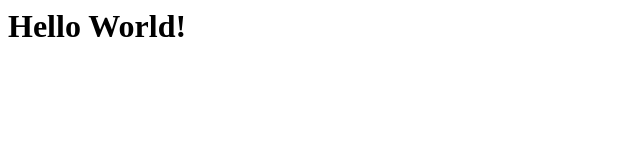
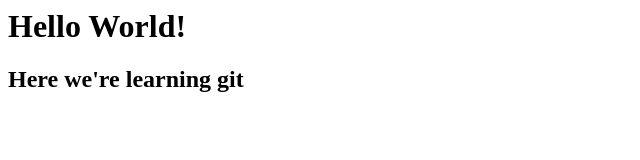
Before and after one commit to AmirBitaraf/LetTalk, a plain HTML site: page index.html in a window 1280 px wide. Shown: the whole page, without its empty margins (0-640 px from the left). Drawn offline with Linux system fonts and the light colour scheme.

Commit message:
Changed Html file

```diff
--- a/index.html
+++ b/index.html
@@ -4,5 +4,6 @@
     </head>
     <body>
         <h1>Hello World!</h1>
+        <h2>Here we're learning git</h2>
     </body>
 </html>
```
